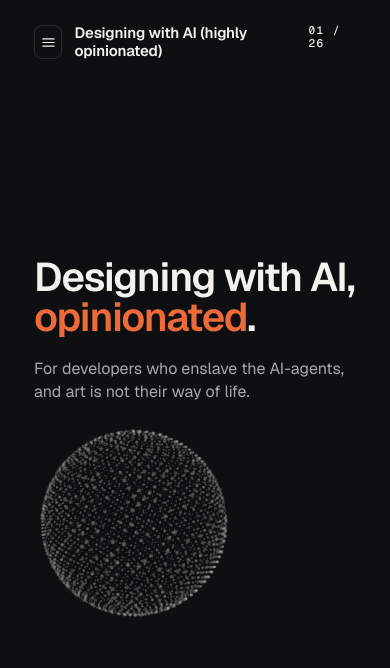
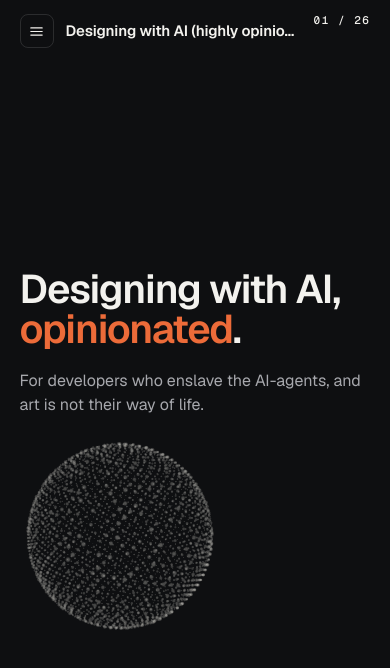
Before and after one commit to ncanakturk-3dU/presentation-llm-for-design, a React (Vite) app: page /#1 in a window 390 px wide. Shown: the top 668 px of the page. Built offline with nearby package versions, Linux system fonts and the light colour scheme.

Commit message:
Fix responsive layout and mobile scrolling; smooth slide transitions

```diff
--- a/src/deck/DeckView.css
+++ b/src/deck/DeckView.css
@@ -18,8 +18,9 @@
   gap: var(--gap);
 }
 
-.brand { display: flex; align-items: center; gap: 12px; }
+.brand { display: flex; align-items: center; gap: 12px; min-width: 0; }
 .brand__menu {
+  flex: none;
   width: 34px;
   height: 34px;
   display: grid;
@@ -30,9 +31,11 @@
   transition: background-color var(--dur) var(--ease), border-color var(--dur) var(--ease);
 }
 .brand__menu:hover { background: var(--panel-2); border-color: var(--hairline-strong); }
-.brand__name { font-weight: 600; font-size: 15px; letter-spacing: -0.01em; color: var(--ink); }
+/* One line at every width: a long deck name ellipsises rather than wrapping
+   the chrome onto two rows and shoving the stage down. */
+.brand__name { font-weight: 600; font-size: 15px; letter-spacing: -0.01em; color: var(--ink); overflow: hidden; text-overflow: ellipsis; white-space: nowrap; }
 
-.pageref { display: flex; align-items: center; }
+.pageref { display: flex; align-items: center; flex: none; white-space: nowrap; }
 .pageref__index { color: var(--ink); letter-spacing: 0.1em; }
 
 .stage {
@@ -52,3 +55,66 @@
   background: var(--ground);
 }
 .deck__msg { color: var(--ink-faint); }
+
+/* Phone: the deck stops being one clipped frame and becomes a scroll. Content
+   that outgrows the viewport scrolls instead of being cut off, the header
+   floats over that scroll on a ground that fades to nothing so a slide
+   dissolves under it rather than meeting a hard edge, and a short slide still
+   fills the room the header leaves and centres in it. Turning the page stays a
+   swipe (see DeckView.tsx); the tap does not, so reading past the fold never
+   jumps a slide. */
+@media (max-width: 940px) {
+  .deck {
+    display: block;
+    padding: 0;
+    overflow-y: auto;
+    overflow-x: hidden;
+    overscroll-behavior-y: contain;
+    -webkit-overflow-scrolling: touch;
+    /* The header's own height: the fade tail plus the 34px button and its top
+       inset. A short slide's fill is measured against it so nothing is left as
+       a sliver that scrolls. */
+    --chrome-fade: clamp(22px, 7vw, 38px);
+    --chrome-h: calc(var(--pad-y) + 34px + var(--chrome-fade));
+  }
+
+  .chrome--top {
+    position: sticky;
+    top: 0;
+    z-index: 5;
+    padding: var(--pad-y) var(--pad) var(--chrome-fade);
+    /* Opaque ground behind the button, fading out across the tail below it, so
+       content scrolling up passes under the header and dissolves. The opaque
+       stop lands exactly at the button's foot: --chrome-h minus the tail. */
+    background: linear-gradient(
+      to bottom,
+      var(--ground) 0,
+      var(--ground) calc(100% - var(--chrome-fade)),
+      transparent 100%
+    );
+  }
+
+  .stage {
+    flex: none;
+    display: block;
+    margin: 0;
+    padding: 0 var(--pad) var(--pad-y);
+    overflow: visible;
+  }
+
+  .slidewrap {
+    position: relative;
+    inset: auto;
+    display: flex;
+    flex-direction: column;
+    min-height: calc(100dvh - var(--chrome-h) - var(--pad-y));
+  }
+  /* The archetype root drops its full-height assumption: it fills the room a
+     short slide leaves (so `justify-content: center` still centres it) but is
+     free to grow past the viewport and let the deck scroll when it must. */
+  .slidewrap > * {
+    flex: 1 0 auto;
+    height: auto;
+    min-height: 0;
+  }
+}
--- a/src/deck/DeckView.tsx
+++ b/src/deck/DeckView.tsx
@@ -112,6 +112,11 @@ export default function DeckView({ preset, motion: motionKnob, deck: deckParam,
     if (!lab && total) window.location.hash = String(index + 1)
   }, [lab, index, total])
 
+  // A phone scrolls the deck, so a new slide has to arrive at its own top
+  // rather than wherever the last one was read down to.
+  const deckRef = useRef<HTMLDivElement>(null)
+  useEffect(() => { deckRef.current?.scrollTo(0, 0) }, [index])
+
   const go = useCallback((i: number) => { if (total) setIndex(Math.max(0, Math.min(total - 1, i))) }, [total])
   const next = useCallback(() => { if (total) setIndex((i) => Math.min(total - 1, i + 1)) }, [total])
   const prev = useCallback(() => { if (total) setIndex((i) => Math.max(0, i - 1)) }, [total])
@@ -143,13 +148,23 @@ export default function DeckView({ preset, motion: motionKnob, deck: deckParam,
     return () => window.removeEventListener('keydown', onKey)
   }, [contentsOpen, next, prev, go, total])
 
-  const touchX = useRef<number | null>(null)
-  const onTouchStart = (e: React.TouchEvent) => { touchX.current = e.changedTouches[0].clientX }
+  const touch = useRef<{ x: number; y: number } | null>(null)
+  const onTouchStart = (e: React.TouchEvent) => {
+    const t = e.changedTouches[0]
+    touch.current = { x: t.clientX, y: t.clientY }
+  }
   const onTouchEnd = (e: React.TouchEvent) => {
-    if (touchX.current == null) return
-    const dx = e.changedTouches[0].clientX - touchX.current
-    if (!contentsOpen && Math.abs(dx) > 64) (dx < 0 ? next() : prev())
-    touchX.current = null
+    if (touch.current == null) return
+    const t = e.changedTouches[0]
+    const dx = t.clientX - touch.current.x
+    const dy = t.clientY - touch.current.y
+    touch.current = null
+    // Horizontal-dominant only: a phone now scrolls the deck, so a drag that
+    // travels more down than across is a scroll and must not turn the page.
+    if (!contentsOpen && Math.abs(dx) > 64 && Math.abs(dx) > Math.abs(dy) * 1.4) {
+      if (dx < 0) next()
+      else prev()
+    }
   }
   const onStageClick = (e: React.MouseEvent) => {
     if (contentsOpen) return
@@ -157,6 +172,9 @@ export default function DeckView({ preset, motion: motionKnob, deck: deckParam,
     // pointing at the file on GitHub. Without this the click opens the page
     // *and* advances the deck, so the presenter comes back to the wrong slide.
     if ((e.target as HTMLElement).closest('a')) return
+    // On a phone the surface scrolls and the swipe turns the page, so a tap
+    // does neither — otherwise reading past the fold jumps a slide per tap.
+    if (window.innerWidth <= 940) return
     if (e.clientX < window.innerWidth * 0.28) prev()
     else next()
   }
@@ -172,7 +190,7 @@ export default function DeckView({ preset, motion: motionKnob, deck: deckParam,
 
   return (
     <>
-      <div className="deck" data-theme={theme} onTouchStart={onTouchStart} onTouchEnd={onTouchEnd}>
+      <div className="deck" ref={deckRef} data-theme={theme} onTouchStart={onTouchStart} onTouchEnd={onTouchEnd}>
         <header className="chrome chrome--top">
           <div className="brand">
             <button className="brand__menu" aria-label="Open contents (O)" aria-haspopup="dialog" onClick={() => setContentsOpen(true)}>
@@ -190,6 +208,7 @@ export default function DeckView({ preset, motion: motionKnob, deck: deckParam,
             <motion.div
               key={index}
               className="slidewrap"
+              data-theme={theme}
               initial={{ opacity: 0, y: reduced ? 0 : 14 }}
               animate={{ opacity: 1, y: 0, transition: { duration: reduced ? 0.15 : 0.44, ease: EASE } }}
               exit={{ opacity: 0, y: reduced ? 0 : -10, transition: { duration: reduced ? 0.12 : 0.26, ease: EASE } }}
--- a/src/design/tokens.css
+++ b/src/design/tokens.css
@@ -2,7 +2,12 @@
   --font-sans: 'Geist', system-ui, -apple-system, 'Segoe UI', Roboto, Helvetica, Arial, sans-serif;
   --font-mono: 'Geist Mono', ui-monospace, SFMono-Regular, Menlo, monospace;
 
-  --pad: clamp(34px, 4.6vw, 84px);
+  /* Up to ~1770px the fluid clamp sets the side padding; past it the second
+     term takes over so the content column caps at --max-stage and centres,
+     keeping measures and the cover art composed instead of spread across an
+     ultra-wide screen. */
+  --max-stage: 1600px;
+  --pad: max(clamp(34px, 4.6vw, 84px), (100vw - var(--max-stage)) / 2);
   --pad-y: clamp(24px, 3vw, 46px);
   --gap: clamp(16px, 1.5vw, 24px);
 
@@ -52,3 +57,13 @@
   --numeral: rgba(255, 255, 255, 0.15);
   color-scheme: dark;
 }
+
+/* On a phone the desktop gutter is a 34px-min side inset that eats a tenth of a
+   390px screen before content starts. The deck scrolls at this width, so the
+   inset tightens to a thumb's margin and the vertical padding with it. */
+@media (max-width: 940px) {
+  :root {
+    --pad: clamp(16px, 5vw, 24px);
+    --pad-y: clamp(14px, 3.6vw, 20px);
+  }
+}
--- a/src/slides/slides.css
+++ b/src/slides/slides.css
@@ -49,7 +49,7 @@
 .cover__art {
   position: absolute;
   top: 50%;
-  right: -2%;
+  right: 0;
   width: clamp(280px, 42vw, 560px);
   aspect-ratio: 1 / 1;
   transform: translateY(-50%);
@@ -962,7 +962,11 @@ q.cards__title { quotes: '\201C' '\201D' '\2018' '\2019'; }
   .callouts__frame { max-width: 82%; margin-inline: auto; }
   .callouts__pin { width: 20px; height: 20px; font-size: 9px; box-shadow: 0 0 0 2px var(--panel-2); }
   .cover__text { max-width: 100%; }
-  .cover__art { position: relative; top: auto; right: auto; transform: none; width: clamp(200px, 46vw, 320px); margin-top: 20px; }
+  /* Stacked, `.cover__art` is a flex item, and a flex item's aspect-ratio
+     yields to the main-axis size — the box came out portrait and squished the
+     sphere. An explicit square height (matching the width) and flex: none pin
+     it back to 1 : 1. */
+  .cover__art { position: relative; top: auto; right: auto; transform: none; flex: none; width: clamp(200px, 46vw, 320px); height: clamp(200px, 46vw, 320px); aspect-ratio: auto; margin-top: 20px; }
   .cover { justify-content: center; }
   .twocol__grid { grid-template-columns: 1fr; }
   /* One column, and the stair flattened to nothing: stacked, an indent per
@@ -1007,7 +1011,20 @@ q.cards__title { quotes: '\201C' '\201D' '\2018' '\2019'; }
   .pvtable th { white-space: normal; padding-right: 10px; width: 40%; }
   .codeui .shead__title { font-size: clamp(22px, 6.6vw, 30px); max-width: 100%; }
   .codeui__note { margin-top: 10px; font-size: 12px; }
-  .matrix { display: block; overflow-x: auto; white-space: nowrap; }
+  /* Four columns cannot hold on a phone, and the old scroll fallback left two
+     of them off-screen with no cue. Each row stacks into a record instead — the
+     chip, then its values down the block — so nothing is hidden. */
+  .matrix { margin-top: clamp(18px, 4vw, 26px); font-size: 14px; }
+  .matrix thead { display: none; }
+  .matrix,
+  .matrix tbody,
+  .matrix tr,
+  .matrix td { display: block; }
+  .matrix tr { padding: 13px 0; border-bottom: 1px solid var(--hairline); }
+  .matrix tr:first-child { border-top: 1px solid var(--hairline); }
+  .matrix td { padding: 0; border: 0; white-space: normal; }
+  .matrix td + td { margin-top: 4px; }
+  .matrix td:first-child { margin-bottom: 8px; }
   .showcase__grid[data-count='2'] { grid-template-columns: 1fr; }
   .showcase__frame,
   .showcase__grid[data-count='2'] .showcase__frame { height: clamp(120px, 21vh, 210px); }
```
